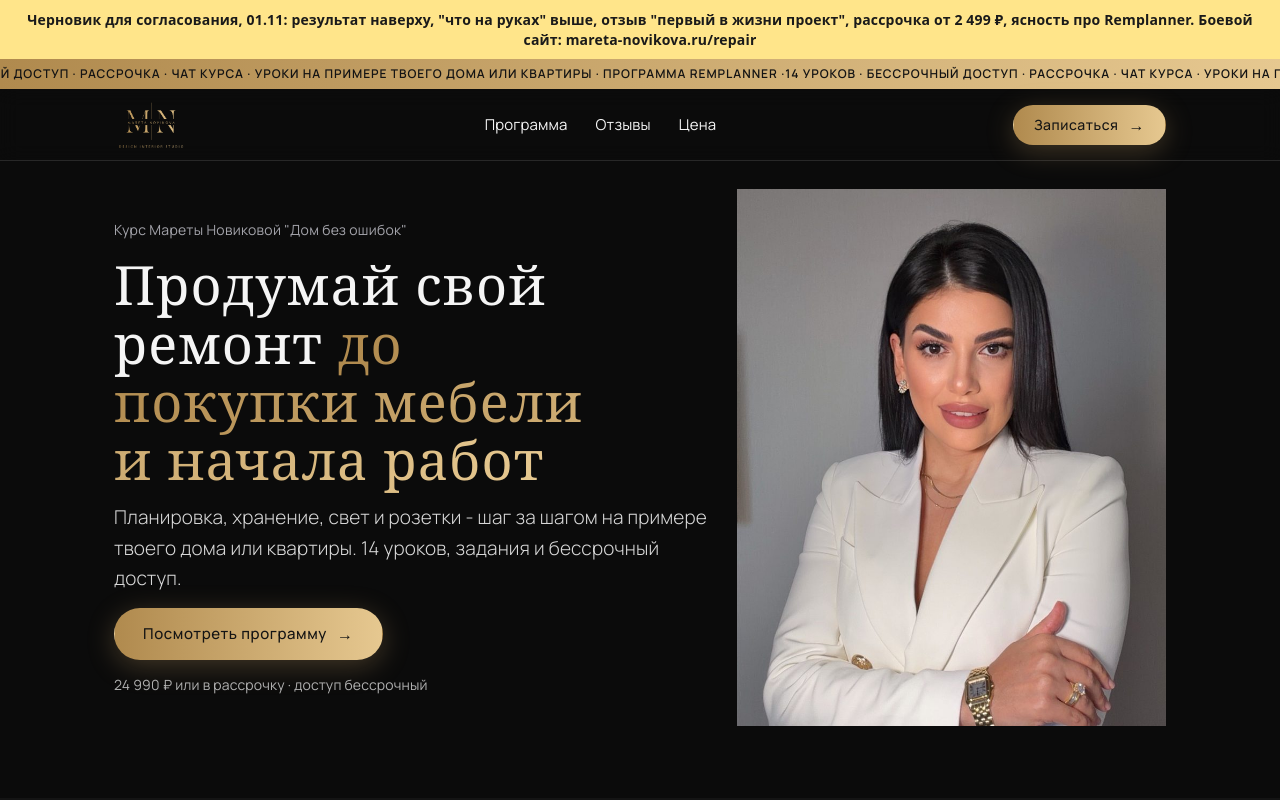
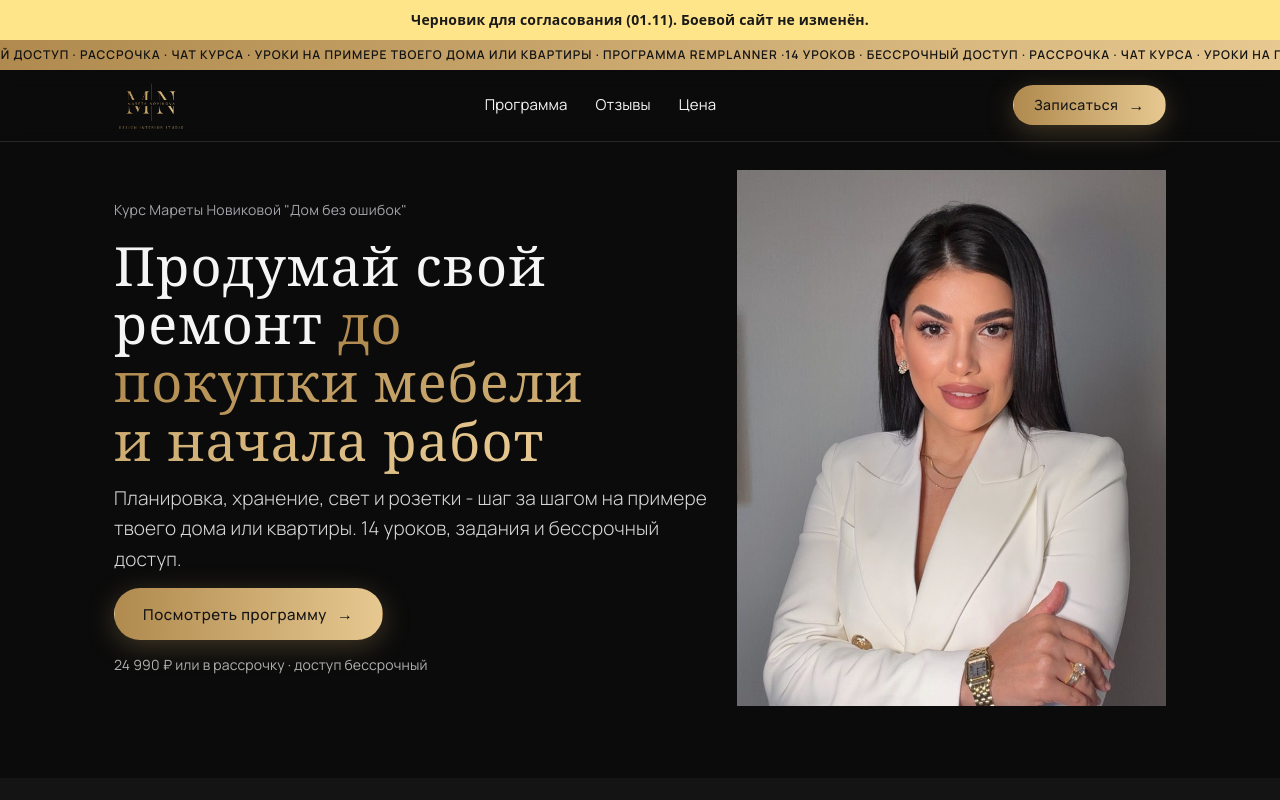
Before and after one commit to nigora13/mareta-draft, a plain HTML site: page v2/index.html in a window 1280 px wide. Shown: the top 800 px of the page. Drawn offline with Linux system fonts and the light colour scheme; a web font is replaced by a local one.

Commit message:
Черновик v2: плашка короче и не закрывает текст на телефоне
Co-Authored-By: Claude Opus 5.5 <noreply@anthropic.com>

```diff
--- a/v2/index.html
+++ b/v2/index.html
@@ -155,7 +155,7 @@ small, b, strong, .btn, .hero-meta, .strip span, figcaption, .label, .logo small
 .hero-kicker { margin: 0; font-size: 14px; color: var(--mute); font-weight: 400; letter-spacing: .02em; }
 .hero-role { margin: -4px 0 8px; font-size: 16px; color: var(--mute); font-weight: 400; }
 .hero .lead { font-size: clamp(16px, 1.4vw, 18px); }
-.draft-bar { position: sticky; top: 0; z-index: 99; background: #ffe58a; color: #1a1a1a; font: 600 14px/1.4 system-ui, sans-serif; padding: 10px 16px; text-align: center; }
+.draft-bar { position: relative; z-index: 99; background: #ffe58a; color: #1a1a1a; font: 600 14px/1.4 system-ui, sans-serif; padding: 10px 16px; text-align: center; }
 .student-slot { margin-top: 24px; border: 1px solid var(--gold); border-radius: 12px; padding: 20px; }
 .student-slot h3 { margin: 0 0 8px; }
 .pitch-in { display: grid; gap: 20px; justify-items: start; }
@@ -562,7 +562,7 @@ footer a { color: var(--mute); }
 </style>
 </head>
 <body>
-<div class="draft-bar">Черновик для согласования, 01.11: результат наверху, "что на руках" выше, отзыв "первый в жизни проект", рассрочка от 2 499 ₽, ясность про Remplanner. Боевой сайт: mareta-novikova.ru/repair</div>
+<div class="draft-bar">Черновик для согласования (01.11). Боевой сайт не изменён.</div>
 <div class="ticker" aria-hidden="true"><div class="ticker-track"><span>14 уроков · бессрочный доступ · рассрочка · чат курса · уроки на примере твоего дома или квартиры · программа Remplanner · </span><span>14 уроков · бессрочный доступ · рассрочка · чат курса · уроки на примере твоего дома или квартиры · программа Remplanner · </span></div></div>
 <header class="site-head">
   <div class="wrap site-head-in">
```
